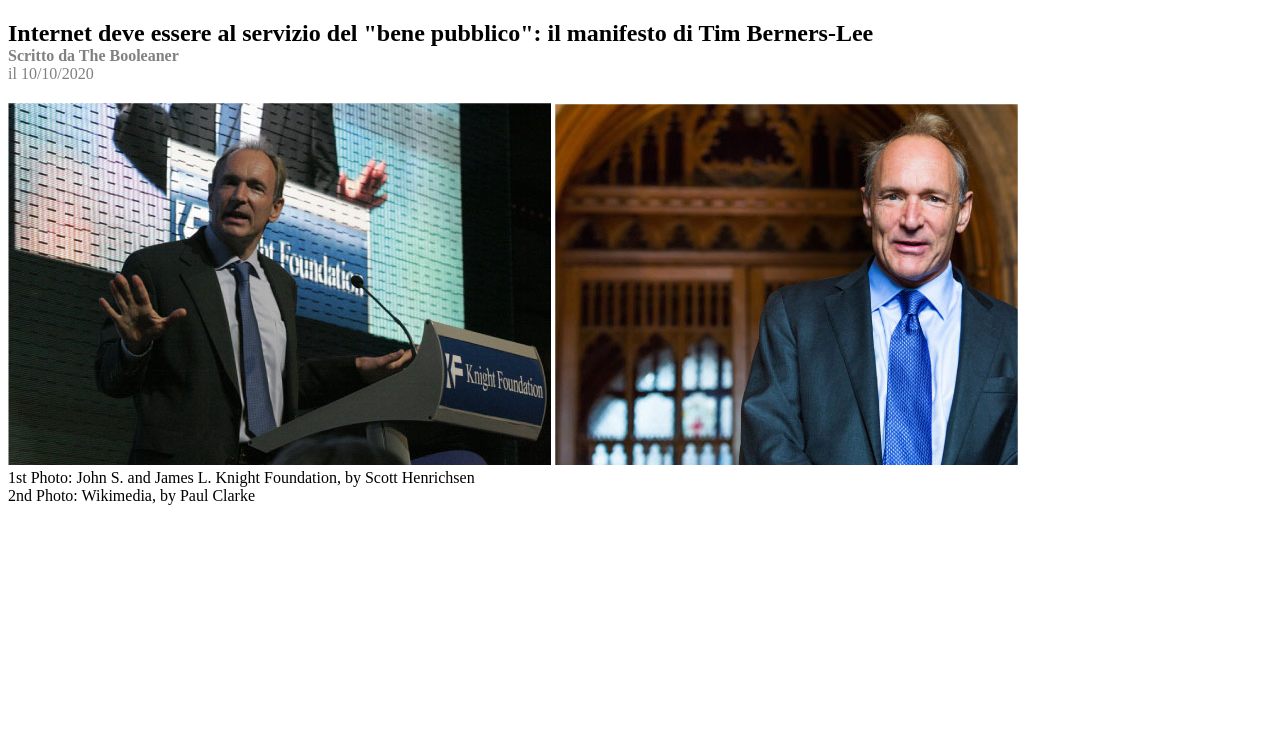
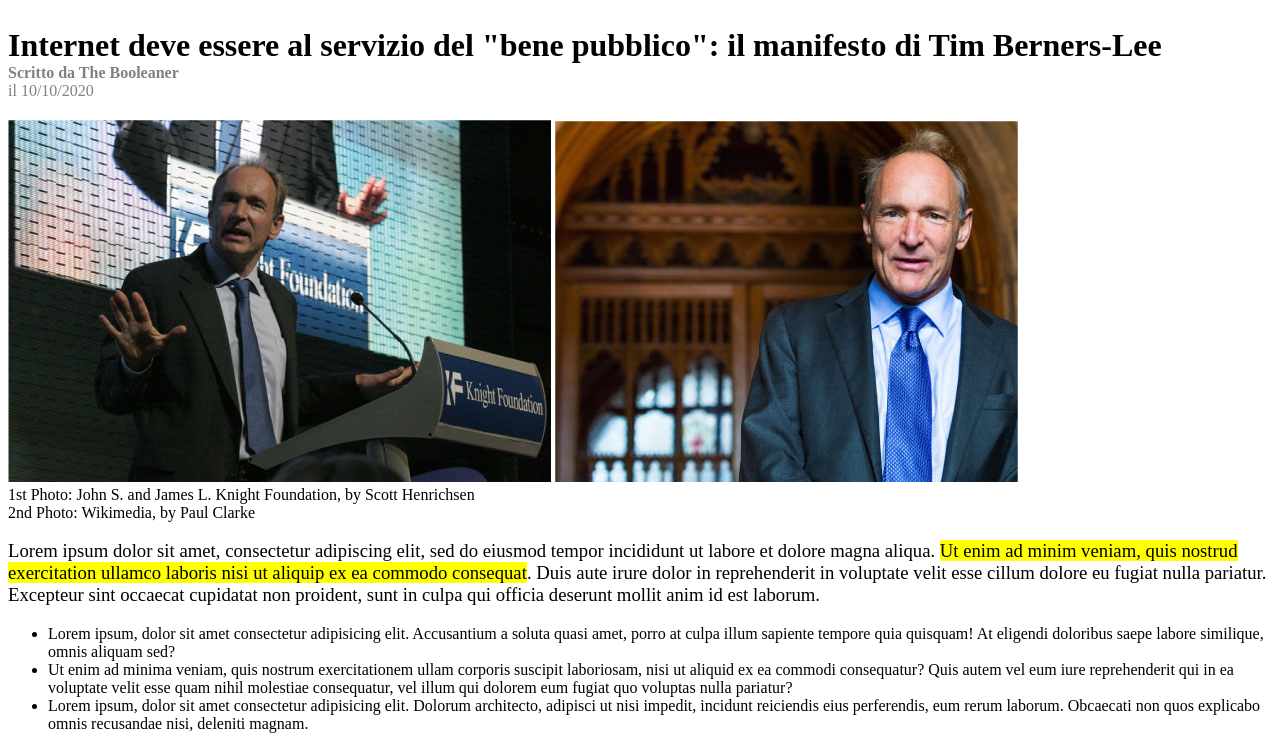
Before and after one commit to GiorgioBelardelli/html-css-booleaner, a plain HTML site: page index.html in a window 1280 px wide. Shown: the part 178-927 px from the top of the page. Before the commit the page ends 800 px from the top, so only its background shows below. Drawn offline with Linux system fonts and the light colour scheme.

Commit message:
Seconda sezione completata

```diff
--- a/css/styles.css
+++ b/css/styles.css
@@ -12,6 +12,7 @@ header{
     height: 170px;
 }
 
+/*Di seguito piccoli tweak per rendere la sezione con le immagini piú simile possibile alla foto*/
 img{
     margin-top: 20px;
 }
@@ -21,6 +22,7 @@ p{
 
 h1{
     margin-bottom: 0px;
+    font-size: xx-large;
 }
 
 h4{
@@ -32,3 +34,9 @@ h4{
     padding: 0px;
     margin: 0px;
 }
+
+/*Aggiustamenti per la sezione Lorem*/
+
+h3{
+    font-weight: lighter;
+}
--- a/index.html
+++ b/index.html
@@ -28,8 +28,13 @@
             </section>
 
         <!--Seconda sezione del corpo, con scritta e ul-->
-            <section>
-
+            <section id="sezioneLorem">
+                <h3>Lorem ipsum dolor sit amet, consectetur adipiscing elit, sed do eiusmod tempor incididunt ut labore et dolore magna aliqua. <mark>Ut enim ad minim veniam, quis nostrud exercitation ullamco laboris nisi ut aliquip ex ea commodo consequat</mark>. Duis aute irure dolor in reprehenderit in voluptate velit esse cillum dolore eu fugiat nulla pariatur. Excepteur sint occaecat cupidatat non proident, sunt in culpa qui officia deserunt mollit anim id est laborum.</h3>
+                <ul>
+                    <li>Lorem ipsum, dolor sit amet consectetur adipisicing elit. Accusantium a soluta quasi amet, porro at culpa illum sapiente tempore quia quisquam! At eligendi doloribus saepe labore similique, omnis aliquam sed?</li>
+                    <li>Ut enim ad minima veniam, quis nostrum exercitationem ullam corporis suscipit laboriosam, nisi ut aliquid ex ea commodi consequatur? Quis autem vel eum iure reprehenderit qui in ea voluptate velit esse quam nihil molestiae consequatur, vel illum qui dolorem eum fugiat quo voluptas nulla pariatur?</li>
+                    <li>Lorem ipsum, dolor sit amet consectetur adipisicing elit. Dolorum architecto, adipisci ut nisi impedit, incidunt reiciendis eius perferendis, eum rerum laborum. Obcaecati non quos explicabo omnis recusandae nisi, deleniti magnam.</li>
+                </ul>
             </section>
 
         <!--Terza sezione del corpo, con tabella e scritta-->
```
